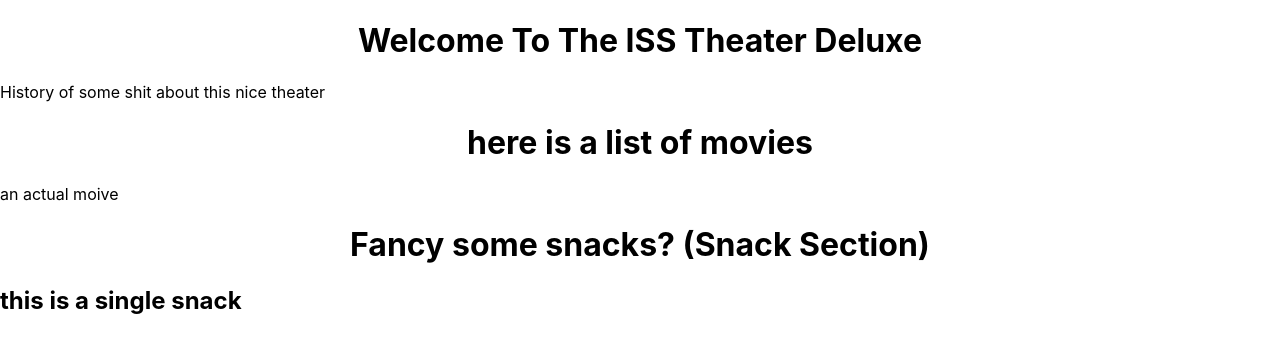
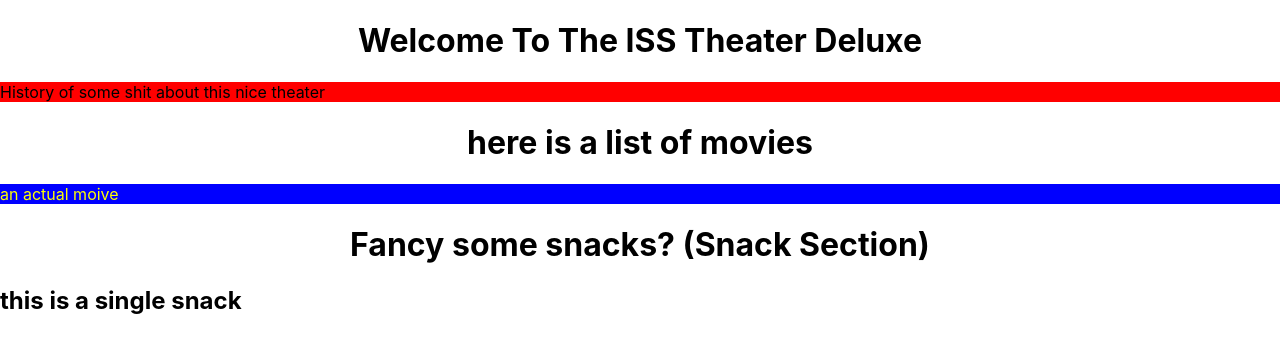
Before and after one commit to ISANCEHZ1994/theater_app_with_Redux, a React (Create React App) app: page / in a window 1280 px wide. Shown: the top 352 px of the page. Built offline with nearby package versions, Linux system fonts and the light colour scheme; no server answers.

Commit message:
color coding my components

```diff
--- a/src/Components/Movie.js
+++ b/src/Components/Movie.js
@@ -5,7 +5,10 @@ export default class Movie extends React.Component{
     render(){
         return(
             <>
-                an actual moive
+            <div style={{color: 'yellow'}}>
+                 an actual moive
+            </div>
+
             </>
         )
     }
--- a/src/Components/MovieList.js
+++ b/src/Components/MovieList.js
@@ -8,7 +8,10 @@ export default class MovieList extends React.Component{
         return(
             <>
                <h1 style={{textAlign: 'center'}}> here is a list of movies</h1>
-                <Movie/>
+               <div style={{backgroundColor: 'blue'}}>
+                    <Movie/>
+               </div>
+
             </>
         );
     };
--- a/src/Components/Theather.js
+++ b/src/Components/Theather.js
@@ -20,7 +20,7 @@ import MovieList from './MovieList';
 
         <>
           <h1 style={{textAlign: 'center'}}> Welcome To The ISS Theater Deluxe  </h1>
-            <div>
+            <div style={{backgroundColor: 'red'}}>
                 History of some shit about this nice theater
             </div>
             <MovieList/>
```
